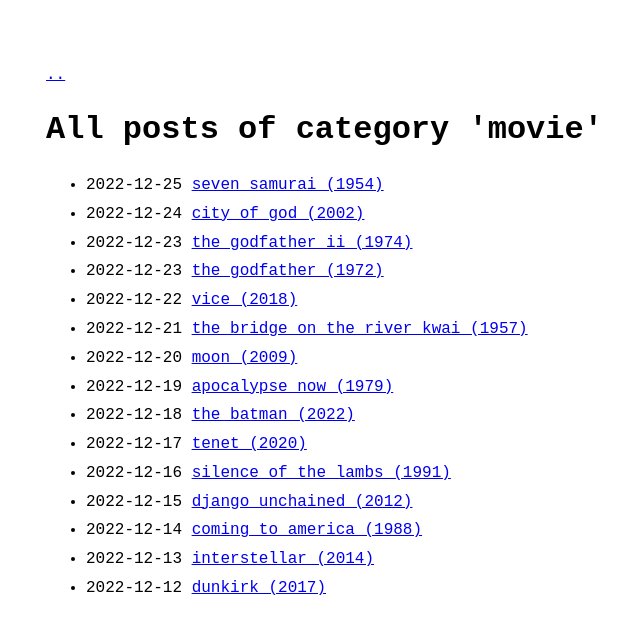
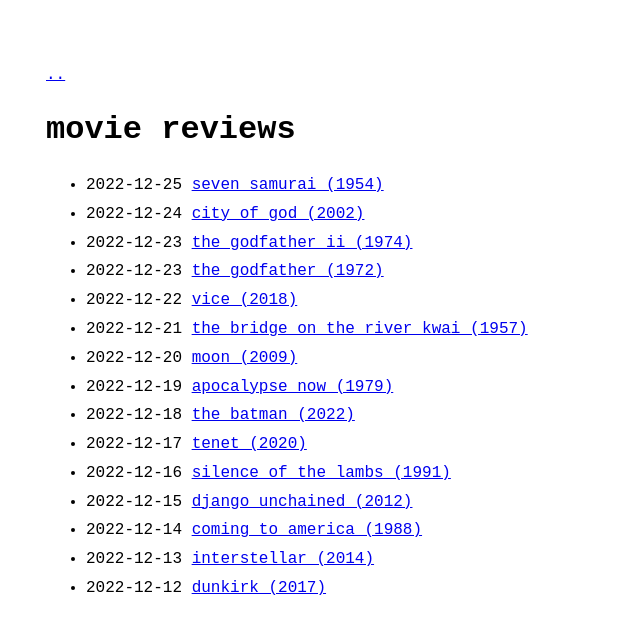
Before and after one commit to abadari3/abadari3.github.io, a Jekyll site: the page built from movie-archive.md, in a window 1280 px wide. Shown: the top 634 px of the page, without its empty margins (274-914 px from the left). Built offline with Jekyll 4.4.1, drawn with Linux system fonts in a browser that asks for light colours.

Commit message:
update menu

```diff
--- a/_data/menu.yml
+++ b/_data/menu.yml
@@ -1,8 +1,4 @@
 entries:
-  - title: all
-    post_list: true
-
-
   - title: movies
     post_list:
       category: movie
--- a/movie-archive.md
+++ b/movie-archive.md
@@ -1,5 +1,5 @@
 ---
 layout: archive
 which_category: movie
-title: All posts of category 'movie'
+title: movie reviews
 ---
```
Also changed, not shown: recipe-archive.md (+1 -1 lines).
